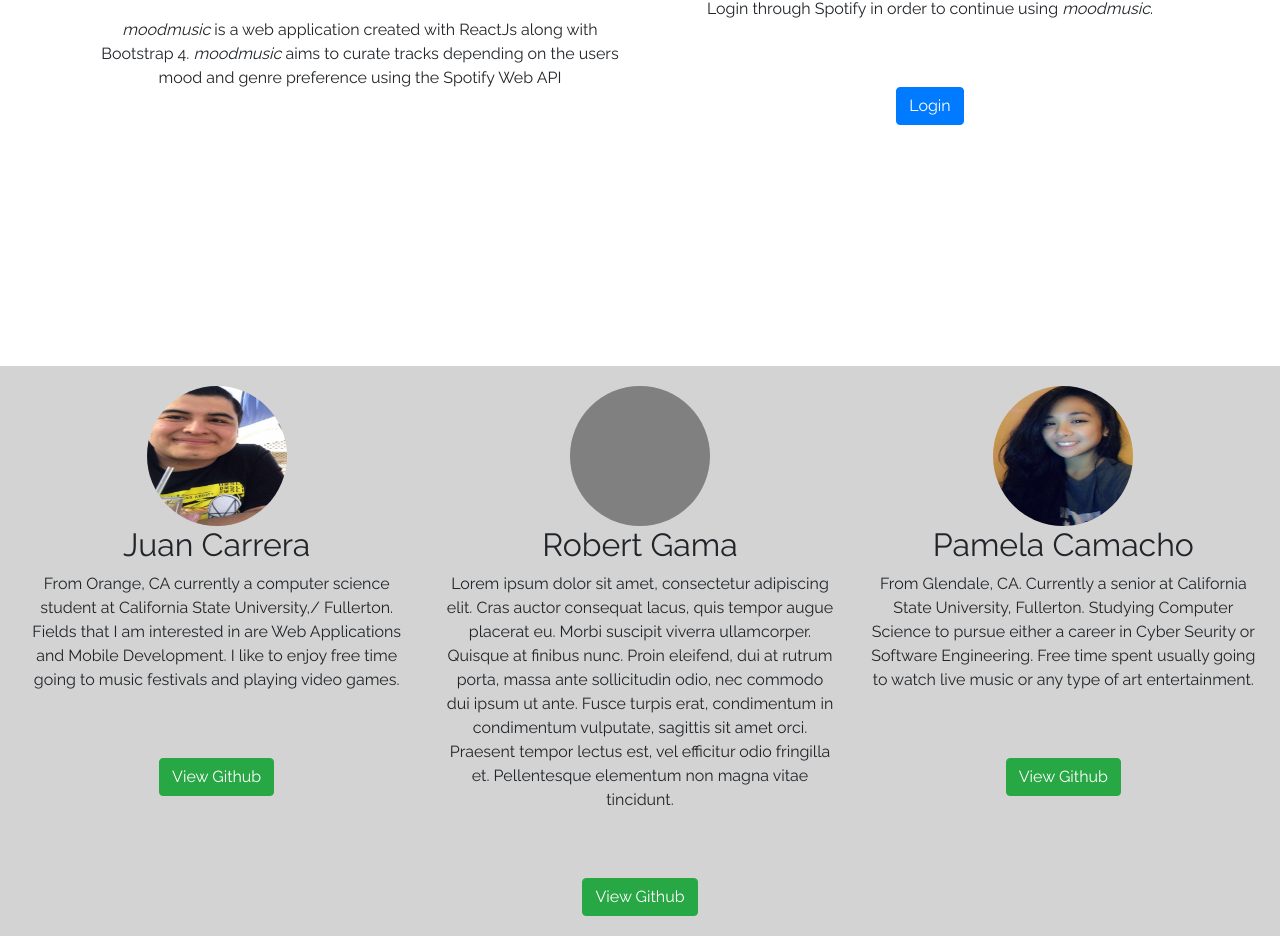
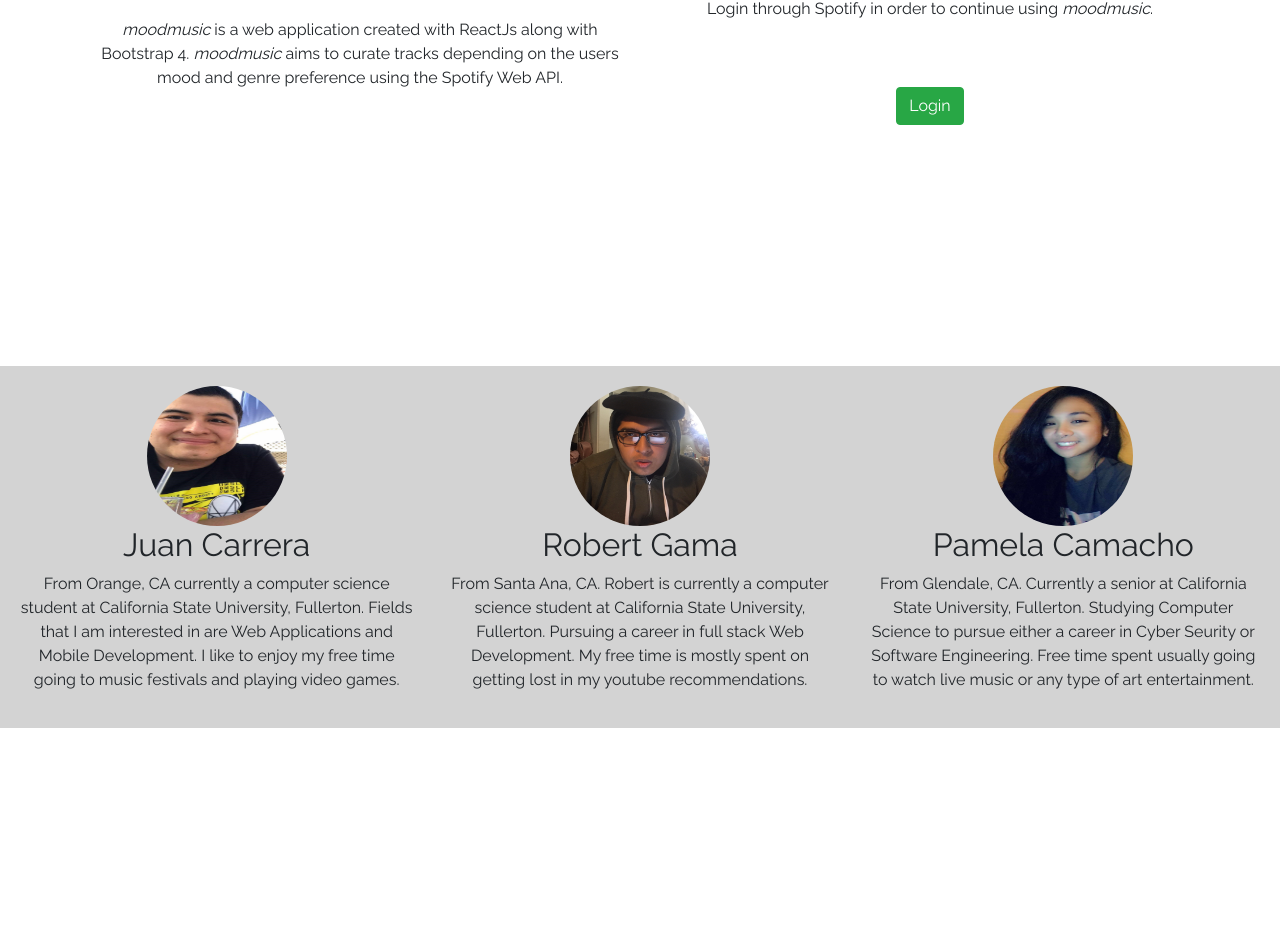
Before and after one commit to gamarobert/moodmusic, a React (Create React App) app: page / in a window 1280 px wide. Shown: the part 244-1180 px from the top of the page. After the commit the page ends 972 px from the top, so only its background shows below. Built offline with nearby package versions, Linux system fonts and the light colour scheme.

Commit message:
added robert pic and removed buttons

```diff
--- a/src/App.js
+++ b/src/App.js
@@ -2,7 +2,7 @@
 import logo from './Asset_1.svg';
 import juanPic from './juan_pic.jpg'
 import pamPic from './pamela_pic.jpg'
-import holder from './placeholder.png';
+import robertPic from './robert-pic.jpg';
 import queryString from 'query-string';
 
 import './App.css';
@@ -116,13 +116,13 @@
                 <div className="col">
                   <h1>What is this?</h1>
                     <p>
-                    <i>moodmusic</i> is a web application created with ReactJs along with Bootstrap 4. <i>moodmusic</i> aims to curate tracks depending on the users mood and genre preference using the Spotify Web API
+                    <i>moodmusic</i> is a web application created with ReactJs along with Bootstrap 4. <i>moodmusic</i> aims to curate tracks depending on the users mood and genre preference using the Spotify Web API.
                     </p>
                 </div>
                 <div className="col" style={{width: "5rem", padding: "5px"}}>
                     <h2>Login With Spotify</h2>
                     <p>Login through Spotify in order to continue using <i>moodmusic</i>.</p>
-                    <button className="btn btn-primary" onClick={() => {
+                    <button className="btn btn-success" onClick={() => {
                       window.location = window.location.href.includes('localhost')
                       ? 'http://localhost:8888/login'
                       : 'https://moodmusic-backend.herokuapp.com/login'
@@ -137,24 +137,21 @@
                       <img className="rounded-circle" alt="" src={juanPic} style={{width: "140px", height: "140px"}}/>
                       <h2>Juan Carrera</h2>
                         <p>
-                            From Orange, CA currently a computer science student at California State University,/ Fullerton. Fields that I am interested in are Web Applications and Mobile Development. I like to enjoy free time going to music festivals and playing video games.
+                            From Orange, CA currently a computer science student at California State University, Fullerton. Fields that I am interested in are Web Applications and Mobile Development. I like to enjoy my free time going to music festivals and playing video games.
                         </p>
-                      <button className="btn btn-success" href="https://github.com/jweird">View Github</button>
                     </div>
                     <div className="col">
-                      <img className="rounded-circle" alt="" src={holder} style={{width: "140px", height: "140px"}}/>
+                      <img className="rounded-circle" alt="" src={robertPic} style={{width: "140px", height: "140px"}}/>
                       <h2>Robert Gama</h2>
                         <p>
-                          Lorem ipsum dolor sit amet, consectetur adipiscing elit. Cras auctor consequat lacus, quis tempor augue placerat eu. Morbi suscipit viverra ullamcorper. Quisque at finibus nunc. Proin eleifend, dui at rutrum porta, massa ante sollicitudin odio, nec commodo dui ipsum ut ante. Fusce turpis erat, condimentum in condimentum vulputate, sagittis sit amet orci. Praesent tempor lectus est, vel efficitur odio fringilla et. Pellentesque elementum non magna vitae tincidunt.
+                          From Santa Ana, CA. Robert is currently a computer science student at California State University, Fullerton. Pursuing a career in full stack Web Development. My free time is mostly spent on getting lost in my youtube recommendations.
                         </p>
-                      <button className="btn btn-success" href="https://github.com/gamarobert">View Github</button>
                     </div>
                     <div className="col">
                       <img className="rounded-circle" alt="" src={pamPic} style={{width: "140px", height: "140px"}}/>
                       <h2>Pamela Camacho</h2>
                         <p>
                         From Glendale, CA. Currently a senior at California State University, Fullerton. Studying Computer Science to pursue either a career in Cyber Seurity or Software Engineering. Free time spent usually going to watch live music or any type of art entertainment.                        </p>
-                      <button className="btn btn-success" href="https://github.com/pcamacho3">View Github</button>
                     </div>
                   </div>
                 </div>
```
Also changed, not shown: src/robert-pic.jpg (added).
